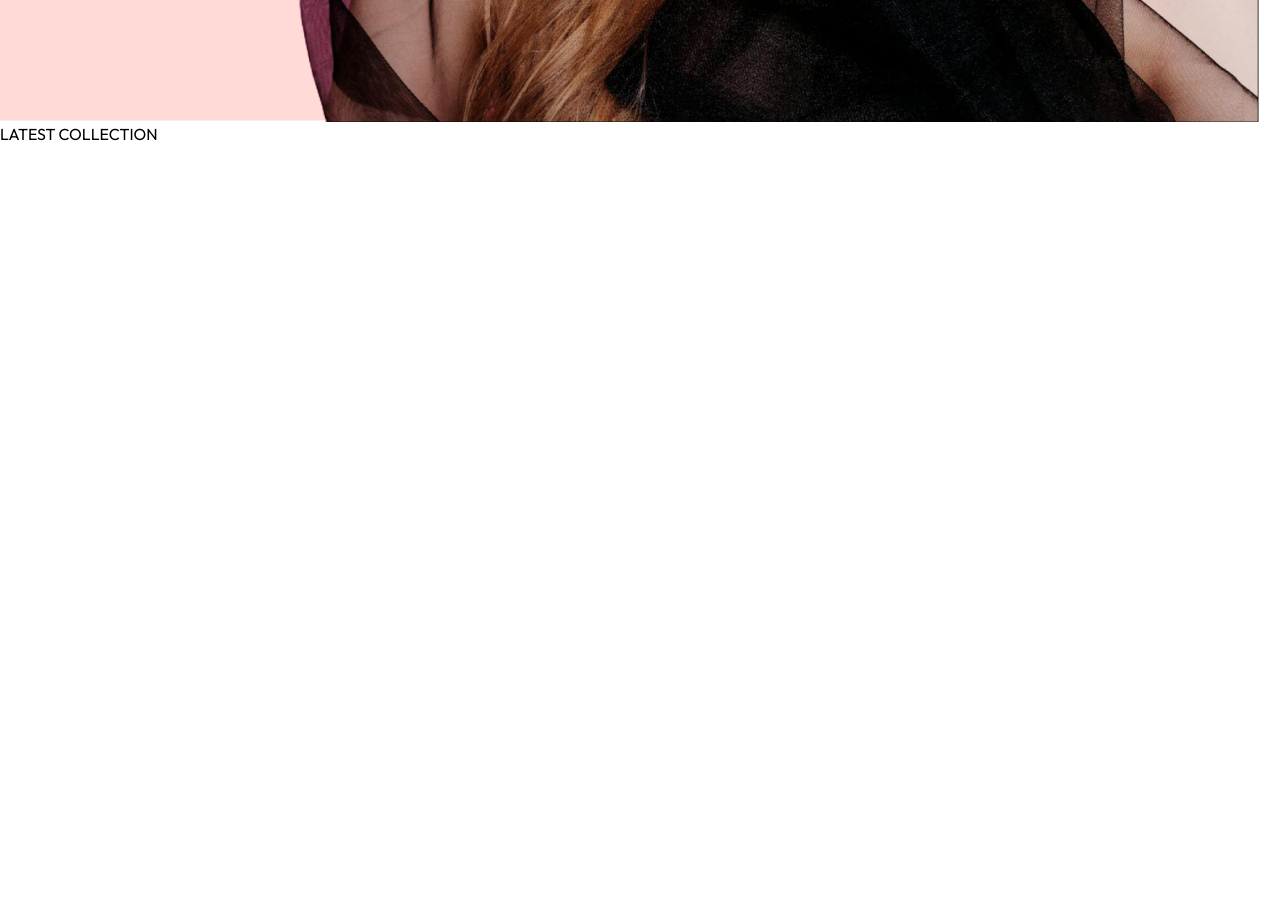
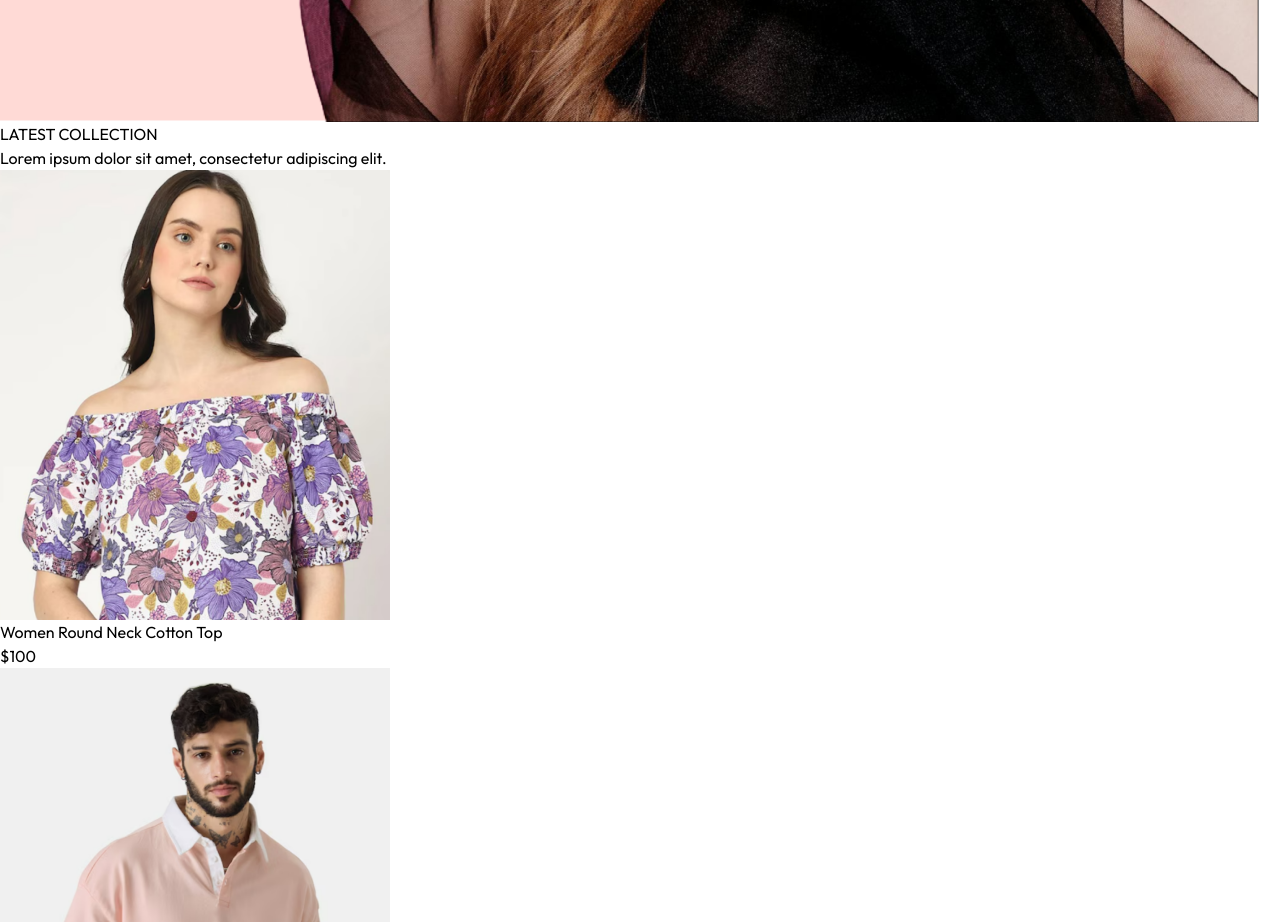
Before and after one commit to eminMammad/E-commerce-frontend, a React (Vite) app: page / in a window 1280 px wide. Shown: the part 1480-2402 px from the top of the page. Before the commit the page ends 1626 px from the top, so only its background shows below. Built offline with nearby package versions, Linux system fonts and the light colour scheme.

Commit message:
add: add latest 10 product item

```diff
--- a/src/App.jsx
+++ b/src/App.jsx
@@ -23,7 +23,6 @@ const App = () => {
         <Route path="/cart" element={<Cart/>} />
         <Route path="/collection" element={<Collection/>} />
         <Route path="/contact" element={<Contact/>} />
-        <Route path="/home" element={<Home/>} />
         <Route path="/login" element={<Login/>} />
         <Route path="/orders" element={<Orders/>} />
         <Route path="/place-order" element={<PlaceOrder/>} />
--- a/src/components/LatestCollection.jsx
+++ b/src/components/LatestCollection.jsx
@@ -1,23 +1,42 @@
-import react, {useContext} from 'react';
-import hero from "./Hero"
+import react, { useContext, useState, useEffect } from "react";
+import hero from "./Hero";
 import { ShopContext } from "../context/ShopContext";
 import Title from "./Title";
+import ProductItem from "./ProductItem";
 
 const LatestCollection = () => {
+  const { products } = useContext(ShopContext);
+  const [latestProducts, setLatestProducts] = useState([]);
 
-    const { products } = useContext(ShopContext);
+  useEffect(() => {
+    setLatestProducts(products.slice(0, 10));
+  }, []);
+  // console.log(products)
+  // console.log(currency);
 
-    // console.log(products)
+  return (
+    <div className="my-10">
+      <div className="text-center py-8 text-3xl">
+        <Title text1={"LATEST"} text2={"COLLECTION"} />
+        <p className="w-3/4 m-auto sm:text-sm md:text-base text-gray-600">
+          Lorem ipsum dolor sit amet, consectetur adipiscing elit.
+        </p>
+      </div>
 
-    return (
-        <div className='my-10'>
-            <div className='text-center py-8 text-3xl'>
-                <Title text1={"LATEST"} text2={"COLLECTION"}/>
-                {/* <p className="w-3/4 m-auto" */}
-            </div>
-        </div>
-    );
-
-}
+      {/* rendering products */}
+      <div className="grid grid-cols-2 sm:grid-cols-3 md:grid-cols-4 lg:grid-cols-5 gap-4 gap-y-6">
+        {latestProducts.map((item, index) => (
+          <ProductItem
+            key={index}
+            id={item._id}
+            image={item.image}
+            name={item.name}
+            price={item.price}
+          />
+        ))}
+      </div>
+    </div>
+  );
+};
 
 export default LatestCollection;
--- a/src/components/Navbar.jsx
+++ b/src/components/Navbar.jsx
@@ -15,7 +15,7 @@ const Navbar = () => {
             <img src={assets.logo} className='w-36' alt="" />
             <ul className="hidden sm:flex gap-5 text-sm text-gray-700">
                 <li>
-                    <NavLink to="/home" className="flex flex-col items-center gap-1">
+                    <NavLink to="/" className="flex flex-col items-center gap-1">
                         <p>Home</p>
                         <hr className='w-2/4 border-none h-[1.5px] bg-gray-700 margin-0 mx-auto hidden' />
                     </NavLink>
--- /dev/null
+++ b/src/components/ProductItem.jsx
@@ -0,0 +1,19 @@
+import React, { useContext } from "react";
+import {ShopContext} from "../context/ShopContext";
+import { Link } from "react-router-dom";
+
+const ProductItem = ({ id, image, name, price }) => {
+  const { currency } = useContext(ShopContext);
+
+  return (
+      <Link className="text-gray-700 cursor-pointer" to={`/product/${id}`}>
+        <div className="overflow-hidden">
+          <img className="hover:scale-110 transition ease-in-out" src={image[0]} alt={name} />
+          <p className="pt-3 pb-1 text-sm">{name}</p>
+          <p className="text-sm font-medium">{currency}{price}</p>
+        </div>
+      </Link>
+  );
+};
+
+export default ProductItem;
```
